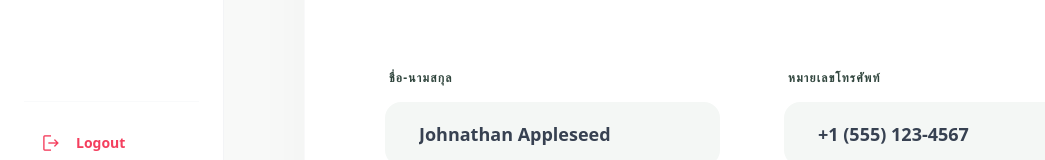
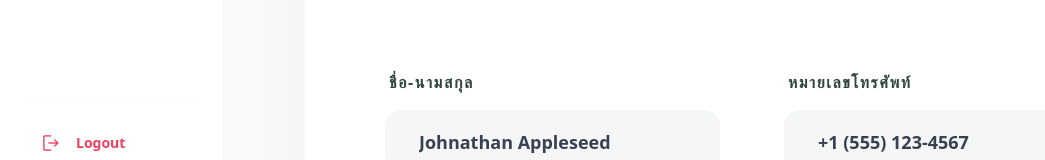
Before and after one commit to badtime1407/kitkaset, a Vue app: page /profile in a window 1280 px wide. Shown: the part 608-768 px from the top of the page, without its empty margins (0-1045 px from the left). Built offline with nearby package versions, Linux system fonts and the light colour scheme.

Commit message:
upprofile

```diff
--- a/src/views/Profile.vue
+++ b/src/views/Profile.vue
@@ -99,7 +99,7 @@ const savePreferences = () => {
           <div class="p-12 lg:p-20">
             <div class="grid grid-cols-1 md:grid-cols-2 gap-x-16 gap-y-10 mb-20">
               <div v-for="(label, key) in {fullName: 'ชื่อ-นามสกุล', phone: 'หมายเลขโทรศัพท์', email: 'อีเมล', dob: 'วันเกิด'}" :key="key" class="flex flex-col gap-4">
-                <label class="text-[#1A3128] text-base font-black ml-1 opacity-90 uppercase tracking-widest text-xs">{{ label }}</label>
+                <label class="text-[#1A3128] text-base font-black ml-1 opacity-90 uppercase tracking-widest ">{{ label }}</label>
                 <input
                   v-model="userProfile[key]"
                   :type="key === 'email' ? 'email' : key === 'dob' ? 'date' : 'text'"
```
